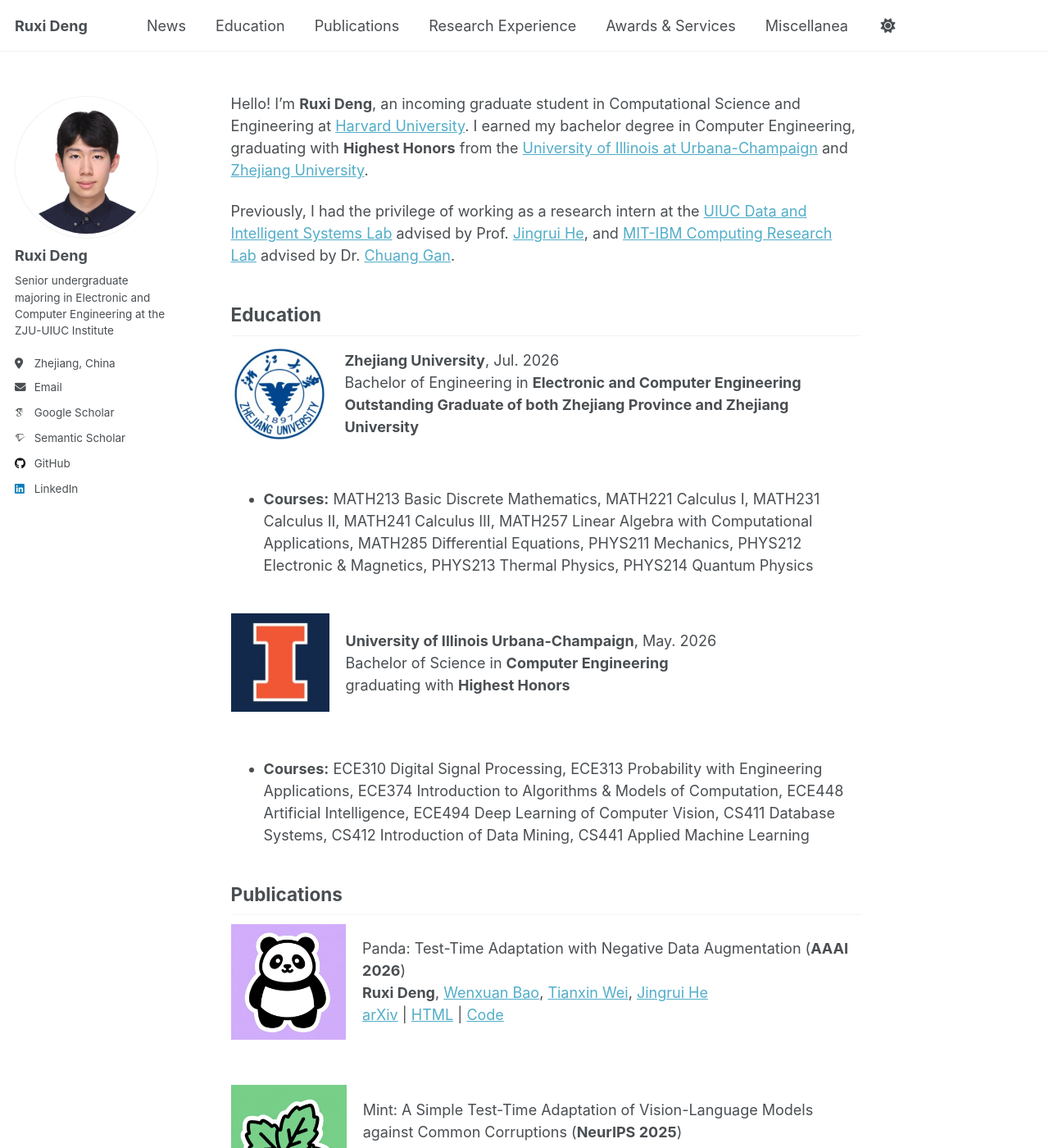
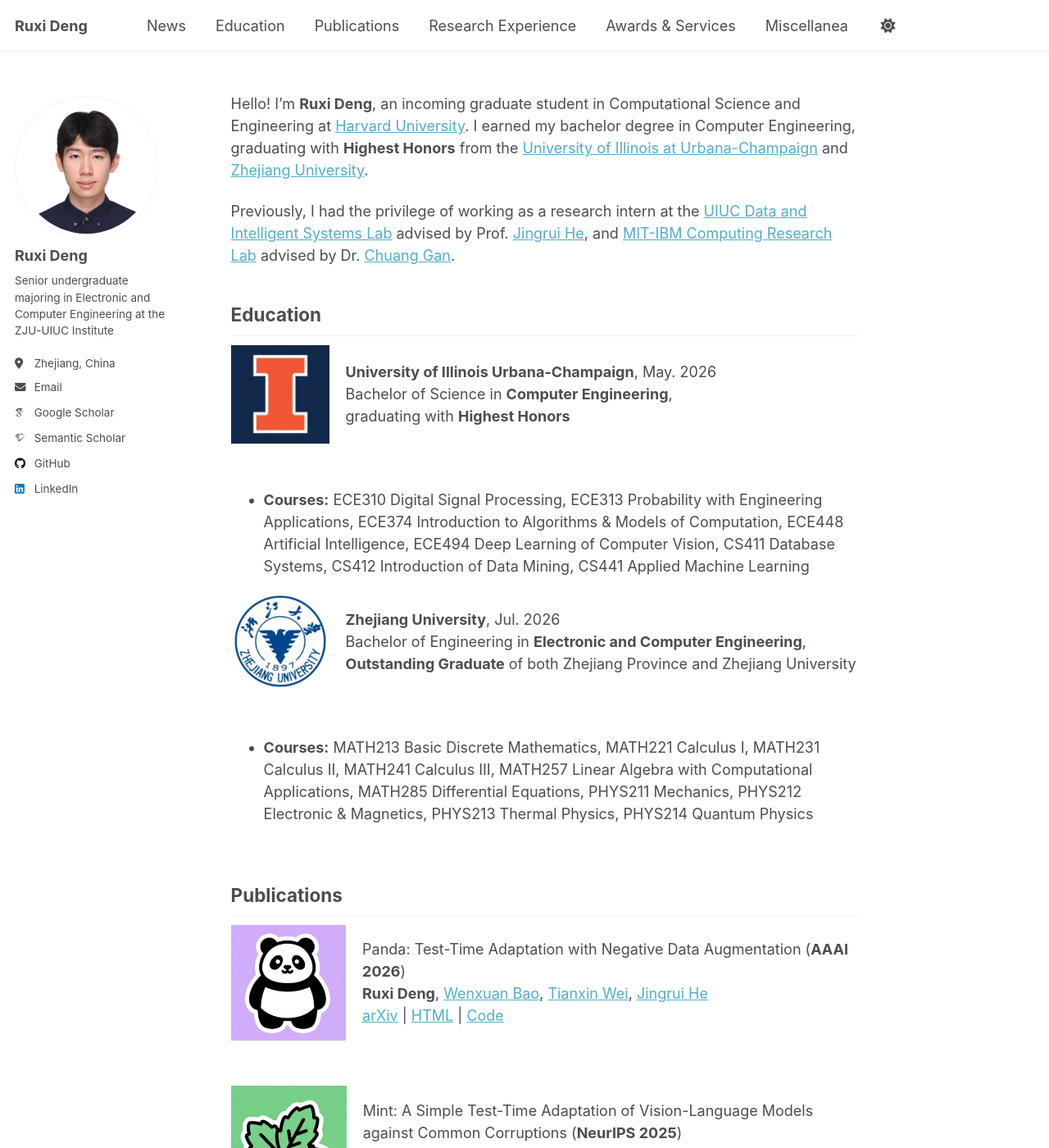
Before and after one commit to ruxideng/ruxideng.github.io, a Jekyll site: the page built from _pages/about.md, in a window 1280 px wide and 1400 px high. Shown: the whole window at 82% size. Built offline with Jekyll 4.4.1, drawn with Linux system fonts in a browser that asks for light colours; some web fonts are replaced; a script that is not in the unit is left out.

Commit message:
Update about.md

```diff
--- a/_pages/about.md
+++ b/_pages/about.md
@@ -14,26 +14,26 @@ Previously, I had the privilege of working as a research intern at the <a href="
 <h2 id="education">Education</h2>
 
 <div style="display:flex; align-items:center; gap:20px; margin-bottom:32px;" markdown="1">
-  <img src="/images/zju.png" width="120">
-  <div markdown="1">
-**Zhejiang University**, Jul. 2026<br>
-Bachelor of Engineering in **Electronic and Computer Engineering**<br>
-**Outstanding Graduate of both Zhejiang Province and Zhejiang University**<br>
-  </div>
-</div>
-<!-- no-space -->
-- **Courses:** MATH213 Basic Discrete Mathematics, MATH221 Calculus I, MATH231 Calculus II, MATH241 Calculus III, MATH257 Linear Algebra with Computational Applications, MATH285 Differential Equations, PHYS211 Mechanics, PHYS212 Electronic & Magnetics, PHYS213 Thermal Physics, PHYS214 Quantum Physics<br><br>
-
-<div style="display:flex; align-items:center; gap:20px; margin-bottom:32px;" markdown="1">
   <img src="/images/uiuc.png" width="120">
   <div markdown="1">
 **University of Illinois Urbana-Champaign**, May. 2026<br>
-Bachelor of Science in **Computer Engineering**<br>
+Bachelor of Science in **Computer Engineering**,<br>
 graduating with **Highest Honors**<br>
   </div>
 </div>
 <!-- no-space -->
 - **Courses:** ECE310 Digital Signal Processing, ECE313 Probability with Engineering Applications, ECE374 Introduction to Algorithms & Models of Computation, ECE448 Artificial Intelligence, ECE494 Deep Learning of Computer Vision, CS411 Database Systems, CS412 Introduction of Data Mining, CS441 Applied Machine Learning
+
+<div style="display:flex; align-items:center; gap:20px; margin-bottom:32px;" markdown="1">
+  <img src="/images/zju.png" width="120">
+  <div markdown="1">
+**Zhejiang University**, Jul. 2026<br>
+Bachelor of Engineering in **Electronic and Computer Engineering**,<br>
+**Outstanding Graduate** of both Zhejiang Province and Zhejiang University<br>
+  </div>
+</div>
+<!-- no-space -->
+- **Courses:** MATH213 Basic Discrete Mathematics, MATH221 Calculus I, MATH231 Calculus II, MATH241 Calculus III, MATH257 Linear Algebra with Computational Applications, MATH285 Differential Equations, PHYS211 Mechanics, PHYS212 Electronic & Magnetics, PHYS213 Thermal Physics, PHYS214 Quantum Physics<br><br>
 
 <h2 id="publications">Publications</h2>
 
```
